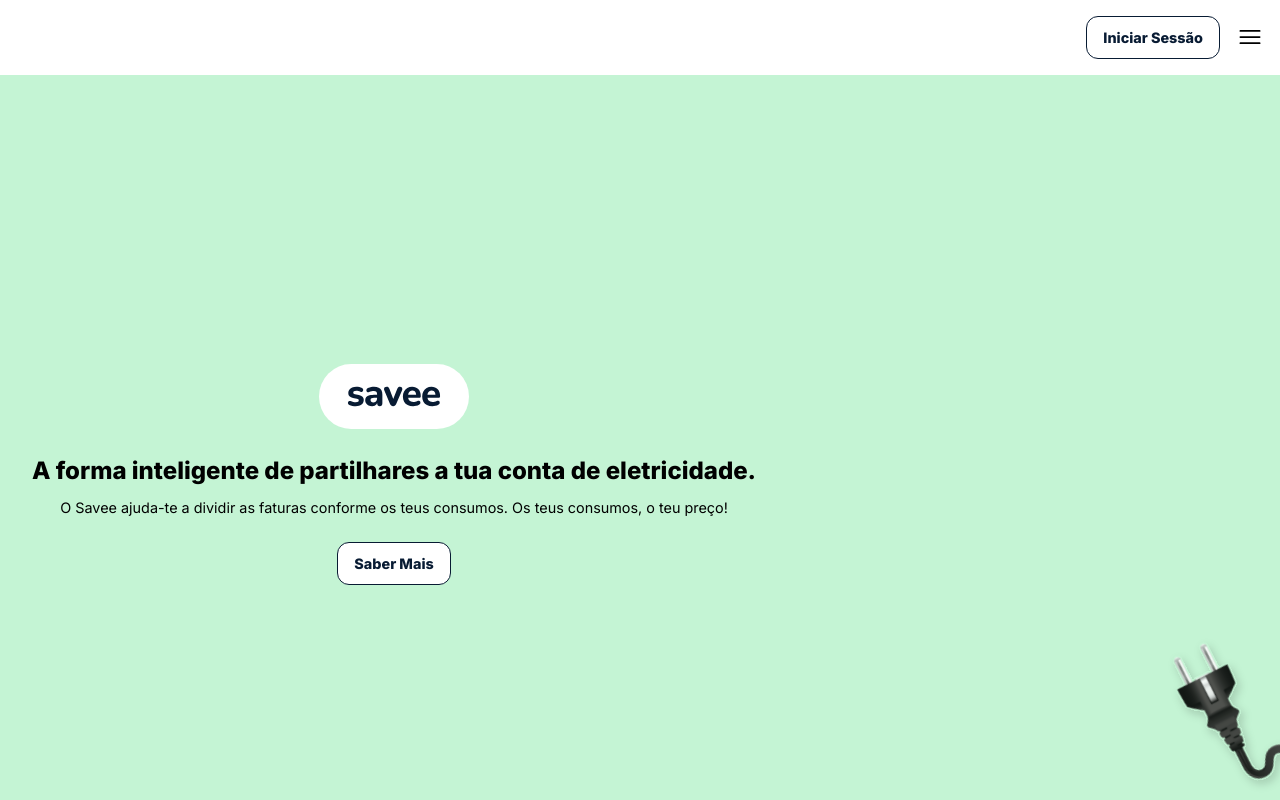
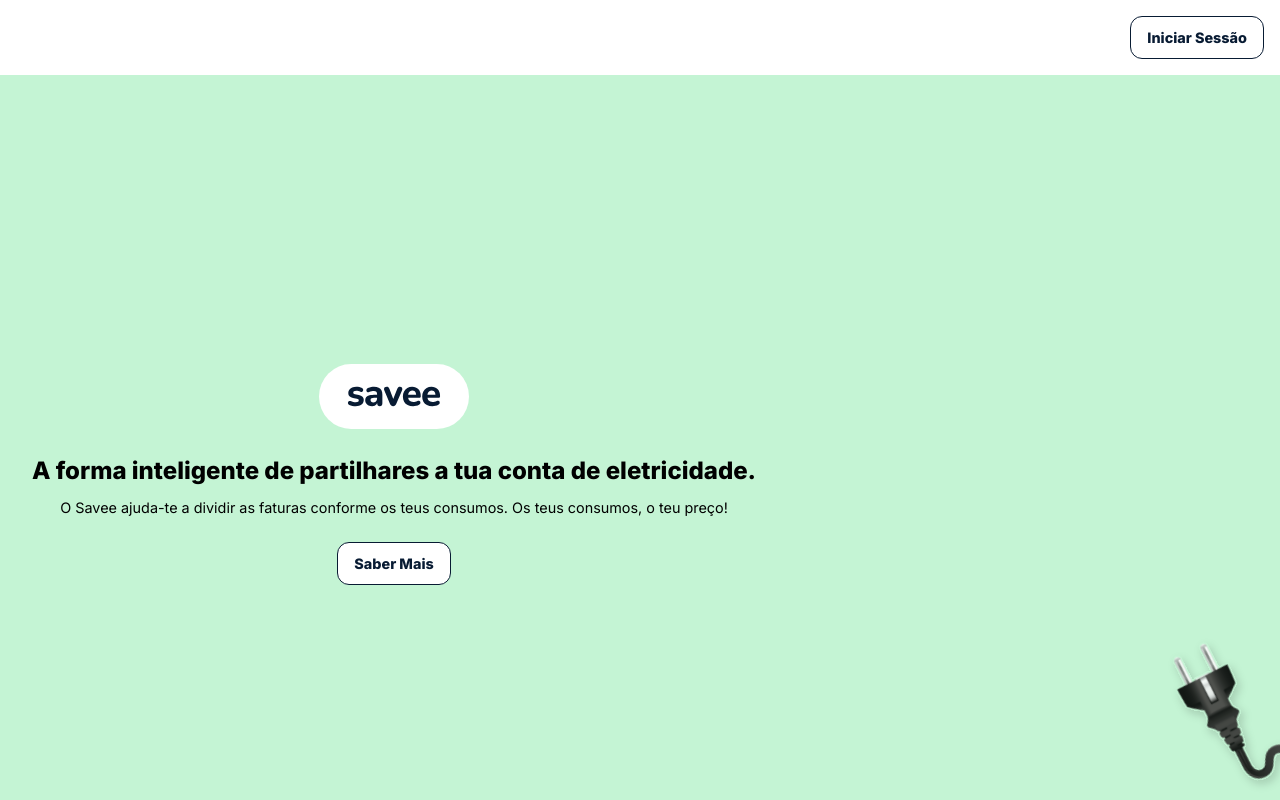
Before and after one commit to almt00/savee, a Next.js app: page / in a window 1280 px wide. Shown: the top 800 px of the page. Built offline with nearby package versions, Linux system fonts and the light colour scheme.

Commit message:
Menu removed and gone!

```diff
--- a/pages/landing.js
+++ b/pages/landing.js
@@ -27,22 +27,6 @@ export default function Landing() {
     <Layout title="Savee" description="Savee">
       <Navbar className="flex justify-end items-center gap-4 p-4">
         <Link href="/login"><Button size="lg">Iniciar Sessão</Button></Link>
-        <div id="menu">
-          <svg
-            xmlns="http://www.w3.org/2000/svg"
-            fill="none"
-            viewBox="0 0 24 24"
-            strokeWidth={1.5}
-            stroke="currentColor"
-            className="w-7 h-7"
-          >
-            <path
-              strokeLinecap="round"
-              strokeLinejoin="round"
-              d="M3.75 6.75h16.5M3.75 12h16.5m-16.5 5.25h16.5"
-            />
-          </svg>
-        </div>
       </Navbar>
       <FirstSection className="flex items-center justify-cente">
         <div className="flex flex-col items-center gap-6">
```
